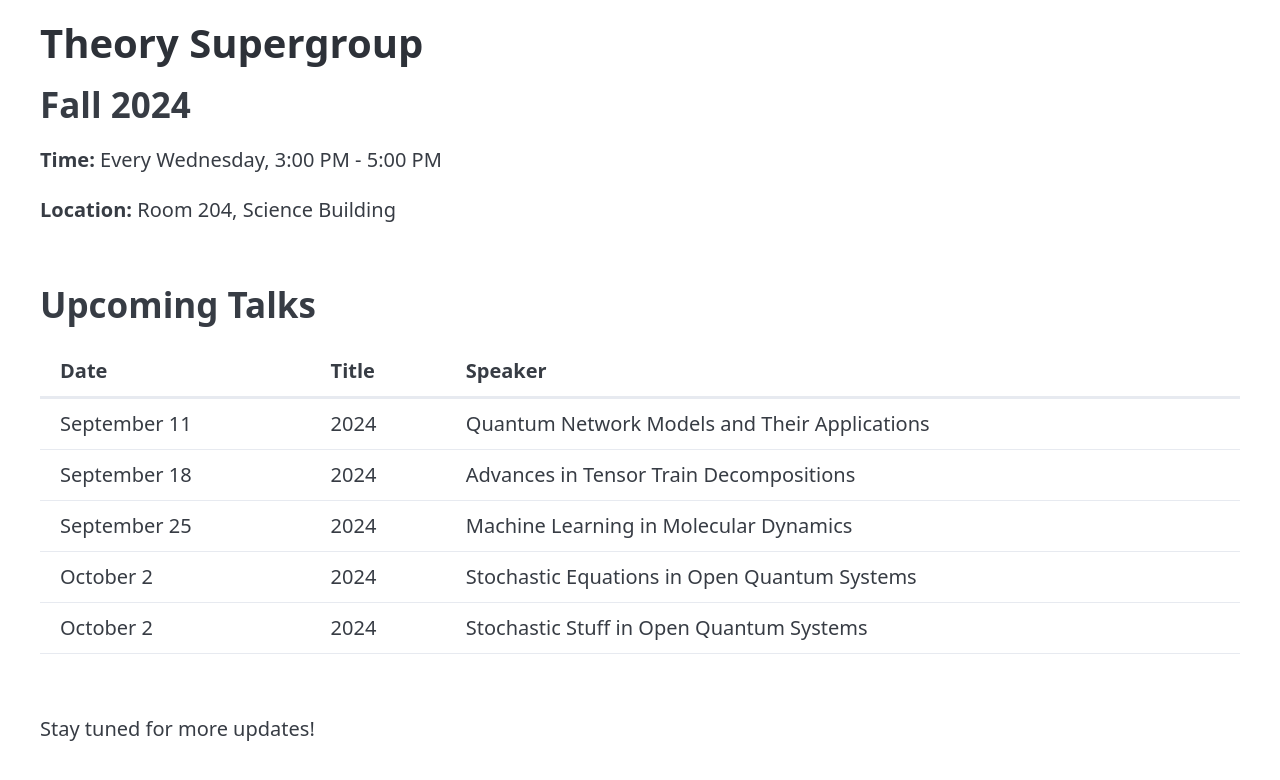
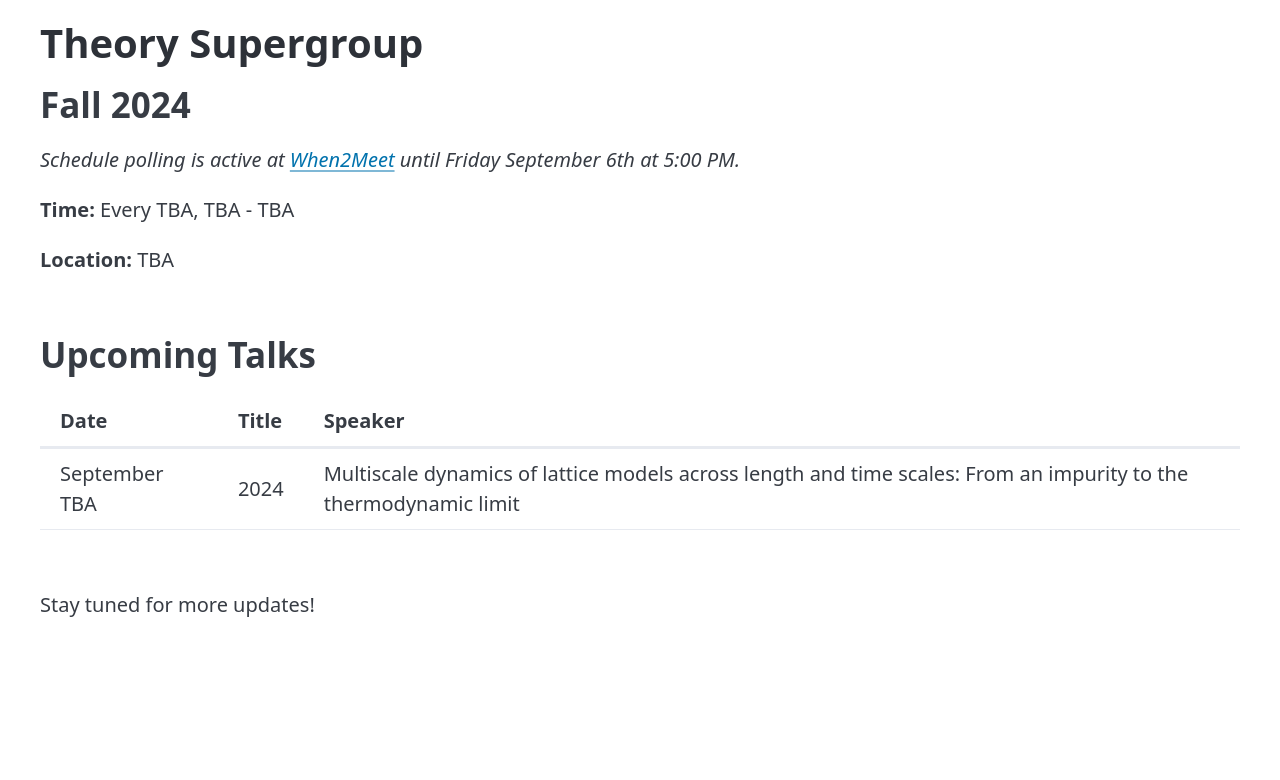
Before and after one commit to rtgrimm/rtgrimm.github.io, a plain HTML site: page supergroup.html in a window 1280 px wide. Drawn offline with nearby package versions, Linux system fonts and the light colour scheme.

Commit message:
Update Theory Supergroup schedule and location information

```diff
--- a/supergroup.html
+++ b/supergroup.html
@@ -21,8 +21,10 @@
         <h1>Theory Supergroup </h1>
         <h2>Fall 2024</h2>
 
-        <p><strong>Time:</strong> Every Wednesday, 3:00 PM - 5:00 PM</p>
-        <p><strong>Location:</strong> Room 204, Science Building</p>
+        <p><em>Schedule polling is active at <a href="https://www.when2meet.com/?26241000-H3Geu">When2Meet</a> until Friday September 6th at 5:00 PM. </em> </p>
+
+        <p><strong>Time:</strong> Every TBA, TBA - TBA</p>
+        <p><strong>Location:</strong> TBA </p>
       </header>
 
       <!-- Main Content -->
--- a/talks.csv
+++ b/talks.csv
@@ -1,5 +1 @@
-September 11, 2024,Quantum Network Models and Their Applications,Dr. Alice Smith
-September 18, 2024,Advances in Tensor Train Decompositions,Dr. John Doe
-September 25, 2024,Machine Learning in Molecular Dynamics,Dr. Jane Doe
-October 2, 2024,Stochastic Equations in Open Quantum Systems,Dr. Richard Roe
-October 2, 2024,Stochastic Stuff in Open Quantum Systems,Dr. Richard Roe
+September TBA, 2024,Multiscale dynamics of lattice models across length and time scales: From an impurity to the thermodynamic limit,Srijan Bhattacharyya
```
